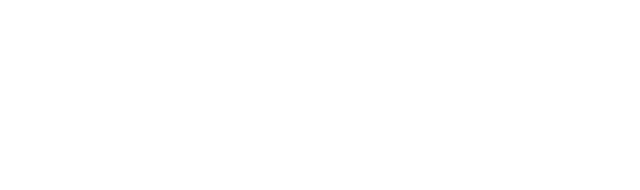
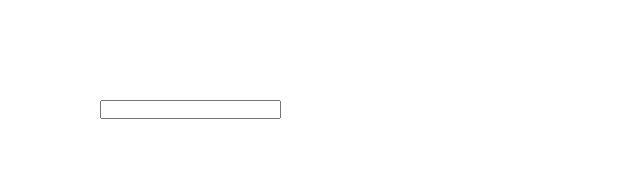
Before and after one commit to ubaydillah1/Next-Js-Learn, a React (Vite) app in the folder Recall React/: page /usetransition in a window 1280 px wide. Before the commit this address had no page. Shown: the top 190 px of the page, without its empty margins (0-640 px from the left). Built offline with nearby package versions, Linux system fonts and the light colour scheme.

Commit message:
useTransition

```diff
--- a/Recall React/src/main.jsx
+++ b/Recall React/src/main.jsx
@@ -10,6 +10,7 @@ import UseCallback from "./pages/useCallback";
 import CustomHooks from "./pages/customHooks";
 import UseMemo from "./pages/UseMemo";
 import UseLayoutEffect from "./pages/useLayoutEffect";
+import UseTransition from "./pages/useTransition";
 
 createRoot(document.getElementById("root")).render(
   <StrictMode>
@@ -24,6 +25,7 @@ createRoot(document.getElementById("root")).render(
           <Route path="/usecallback" element={<UseCallback />} />
           <Route path="/customhooks" element={<CustomHooks />} />
           <Route path="/uselayouteffect" element={<UseLayoutEffect />} />
+          <Route path="/usetransition" element={<UseTransition />} />
         </Routes>
       </Router>
     </DarkModeProvider>
--- a/Recall React/src/pages/useContext.jsx
+++ b/Recall React/src/pages/useContext.jsx
@@ -1,4 +1,3 @@
-/* eslint-disable no-unused-vars */
 import { useContext } from "react";
 import { DarkModeContext } from "../contexts/DarkMode";
 
--- /dev/null
+++ b/Recall React/src/pages/useTransition.jsx
@@ -0,0 +1,36 @@
+import { useState, useTransition } from "react";
+
+const UseTransition = () => {
+  const [input, setInput] = useState("");
+  const [list, setList] = useState([]);
+  const [isPending, startTransition] = useTransition("");
+
+  const LIST_SIZE = 500;
+
+  function handleChange(e) {
+    setInput(e.target.value);
+
+    startTransition(() => {
+      const l = [];
+      for (let i = 0; i < LIST_SIZE; i++) {
+        l.push(e.target.value);
+      }
+
+      setList(l);
+    });
+  }
+
+  return (
+    <div style={{ margin: "100px" }}>
+      <input type="text" value={input} onChange={(e) => handleChange(e)} />
+
+      {isPending
+        ? "Loading...."
+        : list.map((list, index) => {
+            return <div key={index}>{list}</div>;
+          })}
+    </div>
+  );
+};
+
+export default UseTransition;
```
